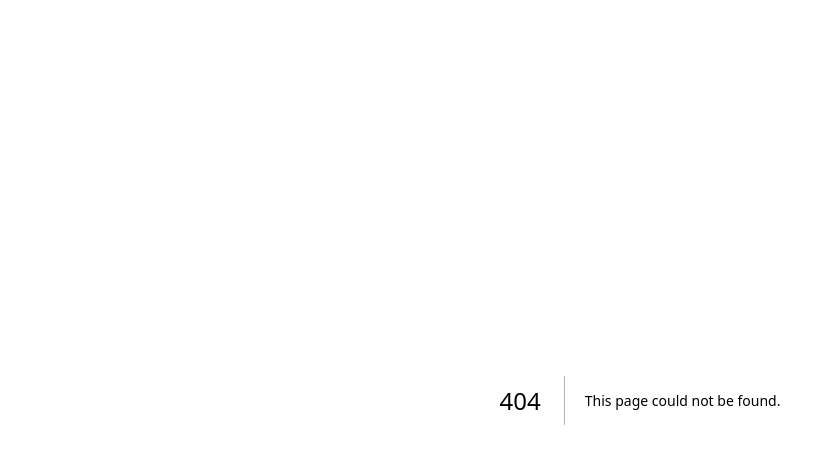
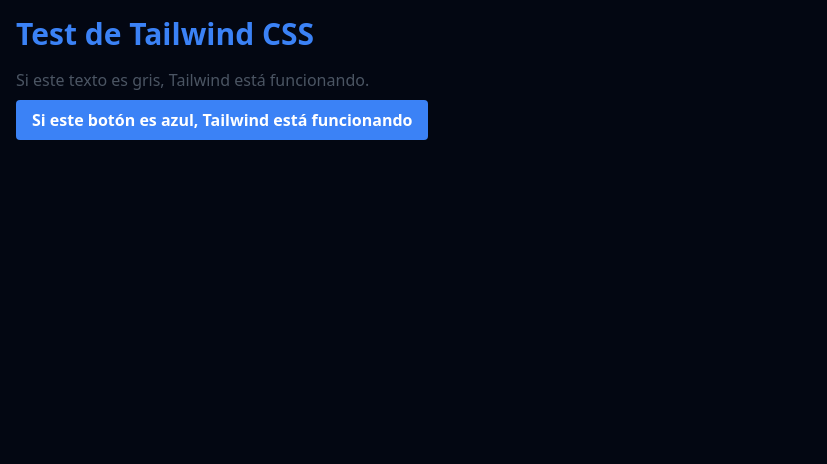
Before and after one commit to SantiagoPrada2005/service-client-client, a Next.js app: page /test in a window 1280 px wide. Before the commit this address had no page. Shown: the top 464 px of the page, without its empty margins (0-827 px from the left). Built offline with nearby package versions, Linux system fonts and the light colour scheme.

Commit message:
Revert to tailwind 3.3.3 stable version

```diff
--- a/package.json
+++ b/package.json
@@ -24,7 +24,6 @@
   "devDependencies": {
     "@eslint/eslintrc": "^3",
     "@jest/globals": "^29.7.0",
-    "@tailwindcss/postcss": "^4.0.14",
     "@types/bcrypt": "^5.0.2",
     "@types/jest": "^29.5.14",
     "@types/node": "^22.13.9",
@@ -38,7 +37,7 @@
     "ora": "^8.2.0",
     "postcss": "^8.4.31",
     "rimraf": "^6.0.1",
-    "tailwindcss": "^4.0.14",
+    "tailwindcss": "^3.3.3",
     "ts-jest": "^29.2.6",
     "ts-node": "^10.9.2",
     "typescript": "^5.8.2"
--- a/postcss.config.js
+++ b/postcss.config.js
@@ -1,6 +1,8 @@
+// Este archivo configura PostCSS para integrar Tailwind CSS con Next.js
+// Para más información: https://tailwindcss.com/docs/installation
 module.exports = {
   plugins: {
-    '@tailwindcss/postcss': {},
+    tailwindcss: {},
     autoprefixer: {},
   },
 }
--- /dev/null
+++ b/src/app/test-tailwind.tsx
@@ -0,0 +1,13 @@
+'use client';
+
+export default function TestTailwind() {
+  return (
+    <div className="p-4">
+      <h1 className="text-3xl font-bold text-blue-500 mb-4">Test de Tailwind CSS</h1>
+      <p className="text-gray-600 mb-2">Si este texto es gris, Tailwind está funcionando.</p>
+      <button className="bg-blue-500 hover:bg-blue-700 text-white font-bold py-2 px-4 rounded">
+        Si este botón es azul, Tailwind está funcionando
+      </button>
+    </div>
+  );
+}
--- /dev/null
+++ b/src/app/test/page.tsx
@@ -0,0 +1,5 @@
+import TestTailwind from '../test-tailwind';
+
+export default function TestPage() {
+  return <TestTailwind />;
+}
```
Also changed, not shown: 1 other file (tests, documents, lock files or other folders).
